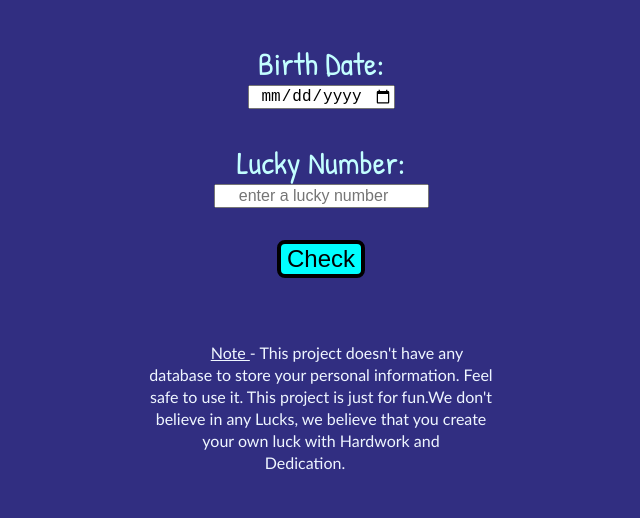
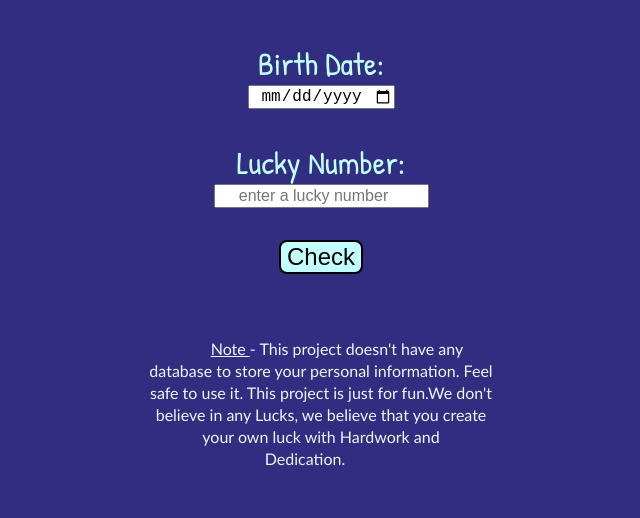
Before and after one commit to aasimd/Luck-on-Birthdays, a plain HTML site: page index.html in a window 1280 px wide. Shown: the part 151-669 px from the top of the page, without its empty margins (319-959 px from the left). Drawn offline with Linux system fonts and the light colour scheme.

Commit message:
button color change

```diff
--- a/styles.css
+++ b/styles.css
@@ -38,10 +38,10 @@ input#lucky-number{
 }
 button{
     margin-top: 2rem;
-    background-color: var(--secondary-color);
+    background-color: var(--tertiary-color);
     font-size: 1.5rem;
     border-radius: .5rem;
-    border: 4px black solid;
+    border: 2px black solid;
 }
 p#results{
     color: var(--secondary-color);
```
